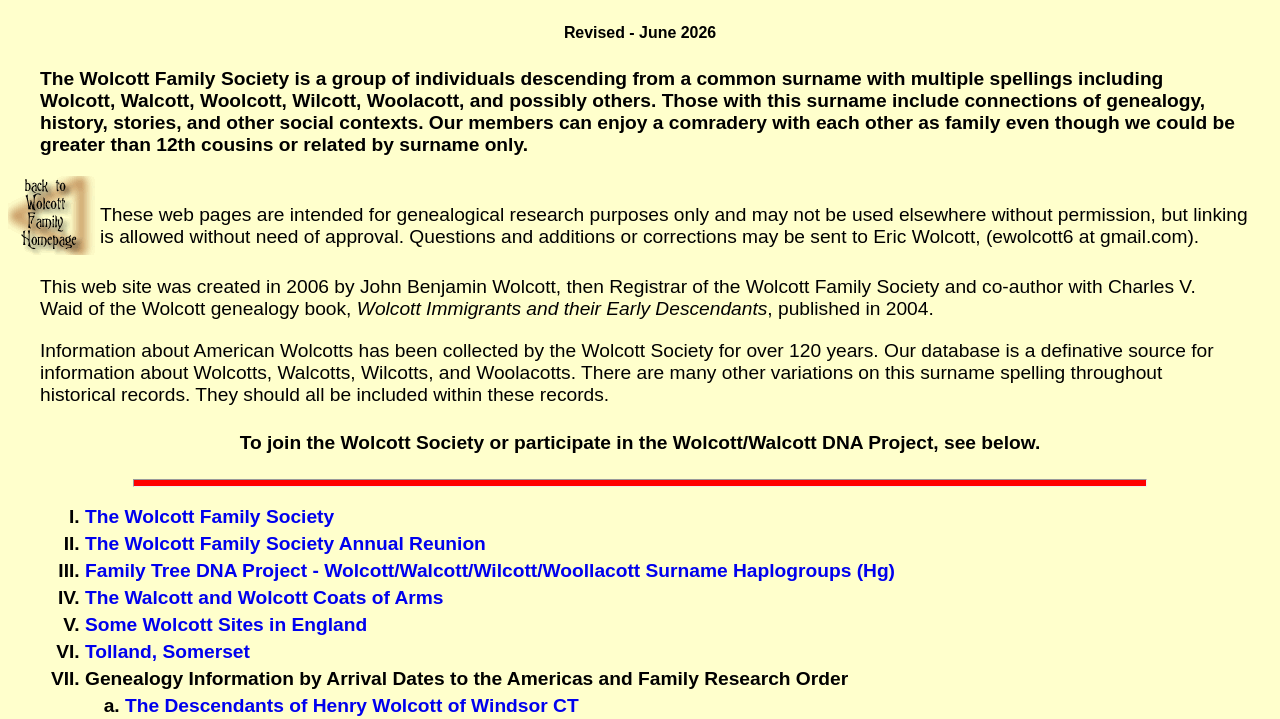
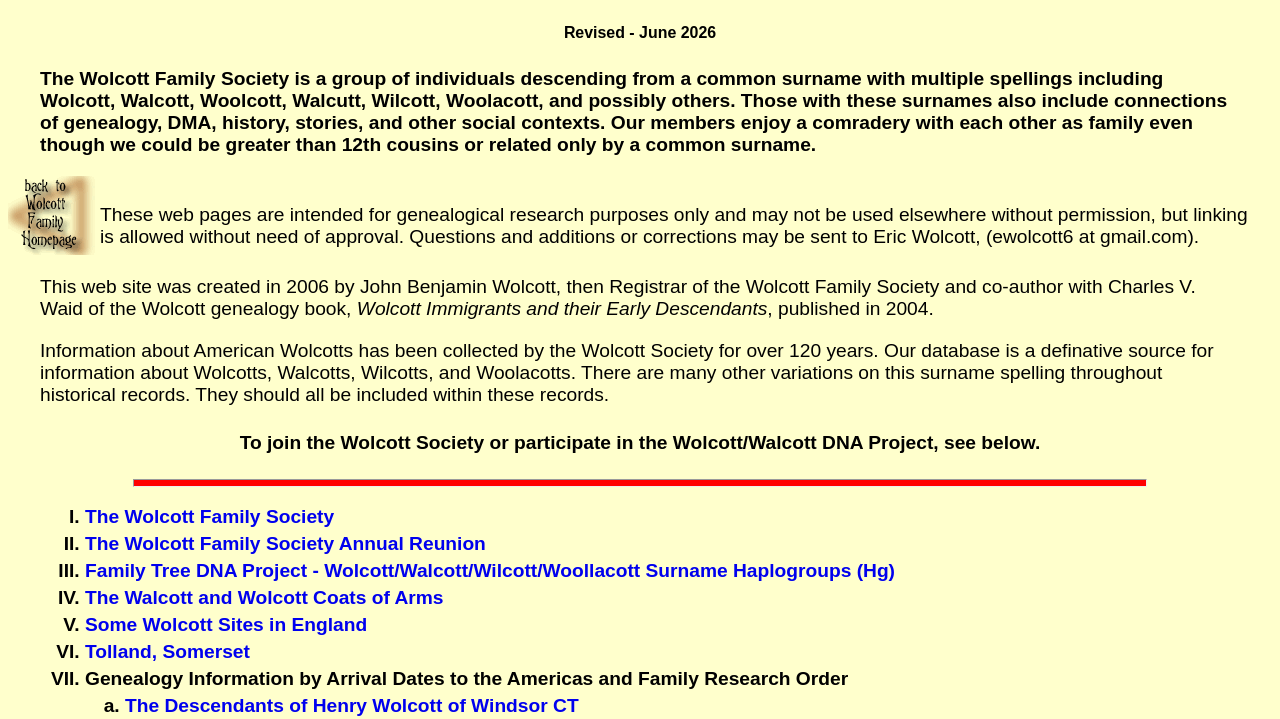
Before and after one commit to wolcottfamily/wolcottfamily.github.io, a plain HTML site: page index.html in a window 1280 px wide. Shown: the part 55-774 px from the top of the page. Drawn offline with Linux system fonts and the light colour scheme.

Commit message:
Add files via upload

```diff
--- a/index.html
+++ b/index.html
@@ -24,7 +24,7 @@
 <h5>Revised - June 2026</h5>
 
 <div class="marginsOnDiv"><b>
-The Wolcott Family Society is a group of individuals descending from a common surname with multiple spellings including Wolcott, Walcott, Woolcott, Wilcott, Woolacott, and possibly others. Those with this surname include connections of genealogy, history, stories, and other social contexts. Our members can enjoy a comradery with each other as family even though we could be greater than 12th cousins or related by surname only.</b>
+The Wolcott Family Society is a group of individuals descending from a common surname with multiple spellings including Wolcott, Walcott, Woolcott, Walcutt, Wilcott, Woolacott, and possibly others. Those with these surnames also include connections of genealogy, DMA, history, stories, and other social contexts. Our members enjoy a comradery with each other as family even though we could be greater than 12th cousins or related only by a common surname.</b>
 </div>
 
 <div id="parentDivID"> <!-- This enclosing div is so that we can display the two divs inside it, side-by-side (done in the css file). Divs normally are called blocks that stack on top of each other. -->
```
